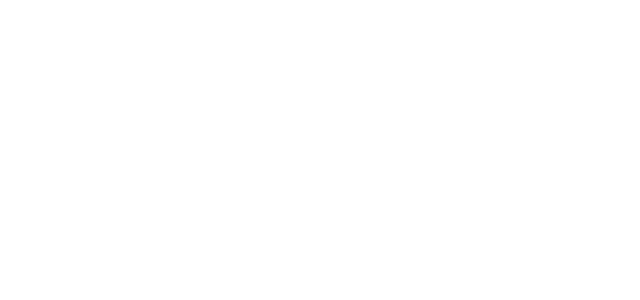
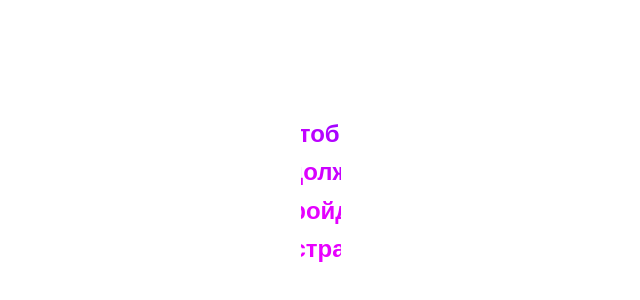
Before and after one commit to Dpqkqos/fsafsafaf, a Vue app: page / in a window 1280 px wide. Shown: the part 228-528 px from the top of the page, without its empty margins (319-959 px from the left). Built offline with nearby package versions, Linux system fonts and the light colour scheme.

Commit message:
Update RegistrationForm.vue

```diff
--- a/src/components/RegistrationForm.vue
+++ b/src/components/RegistrationForm.vue
@@ -148,16 +148,17 @@ body {
   height: 100vh;
   line-height: 1.6;
   background: #fff;
-  /* Уберите overflow: hidden */
+  overflow: hidden;
 }
 .app-container {
   display: flex;
   justify-content: center;
   align-items: center;
   height: 100vh;
-  /* Уберите overflow: hidden */
+  overflow: hidden;
   position: relative;
 }
+
 .registration-text,
 .registration-container {
   position: absolute;
@@ -167,22 +168,18 @@ body {
   text-align: center;
   color: #fff;
 }
-
-/* Стили формы регистрации */
-.registration-container {
-  width: 400px;
-  max-width: 90%; /* Добавьте адаптивность */
-  padding: 20px;
-  background: linear-gradient(45deg, #1f5bfe, #741efe, #6c11ff);
-  background-size: 400% 400%;
-  animation: gradient 4s ease infinite;
-  border-radius: 10px;
-  box-shadow: 0 4px 10px rgba(0, 0, 0, 0.2);
+.greeting-message h2 {
+  font-size: 2rem;
+  margin-bottom: 10px;
+  background: linear-gradient(45deg, #f700ff, #e100ff, #6708ff);
+  color: transparent;
+  -webkit-background-clip: text;
 }
-@media (max-width: 600px) {
-  .registration-container {
-    width: 90%; /* Уменьшаем ширину для мобильных устройств */
-  }
+.registration-text h3 {
+  font-size: 1.5rem;
+  background: linear-gradient(45deg, #f700ff, #e100ff, #6708ff);
+  color: transparent;
+  -webkit-background-clip: text;
 }
 
 /* Анимации */
@@ -212,7 +209,21 @@ body {
   opacity: 1;
 }
 
-/* Стили формы */
+
+/* Стили формы регистрации */
+.registration-container {
+  width: 400px;
+  padding: 20px;
+  background: linear-gradient(45deg, #1f5bfe, #741efe, #6c11ff);
+  background-size: 400% 400%;
+  animation: gradient 4s ease infinite;
+  border-radius: 10px;
+  box-shadow: 0 4px 10px rgba(0, 0, 0, 0.2);
+}
+.registration-container h2 {
+  margin-bottom: 20px;
+  font-size: 1.5rem;
+}
 .form-group {
   margin-bottom: 15px;
 }
@@ -229,6 +240,9 @@ body {
   border-radius: 4px;
   background: rgba(255, 255, 255, 0.1);
   color: #fff;
+}
+.form-group input::placeholder {
+  color: rgba(255, 255, 255, 0.7);
 }
 .submit-button {
   width: 100%;
```
